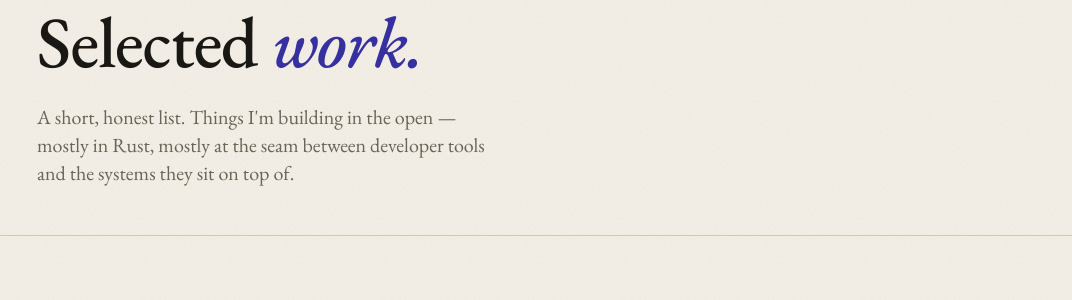
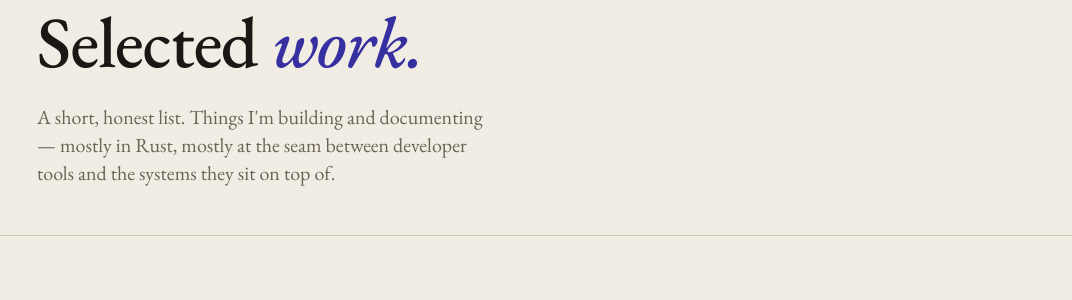
Before and after one commit to frankxue831/frankxue831.github.io, a Jekyll site: the page built from projects.html, in a window 1280 px wide and 900 px high. Shown: the part 211-511 px from the top of the window, without its empty margins (101-1173 px from the left). Built offline with Jekyll 4.4.1, drawn with Linux system fonts in a browser that asks for light colours.

Commit message:
fix: make project index intro source-neutral

```diff
--- a/projects.html
+++ b/projects.html
@@ -14,8 +14,8 @@
         <em>work.</em>
     </h1>
     <p class="page-header__lede">
-        A short, honest list. Things I'm building in the open — mostly in
-        Rust, mostly at the seam between developer tools and the systems
+        A short, honest list. Things I'm building and documenting — mostly
+        in Rust, mostly at the seam between developer tools and the systems
         they sit on top of.
     </p>
 </section>
```
